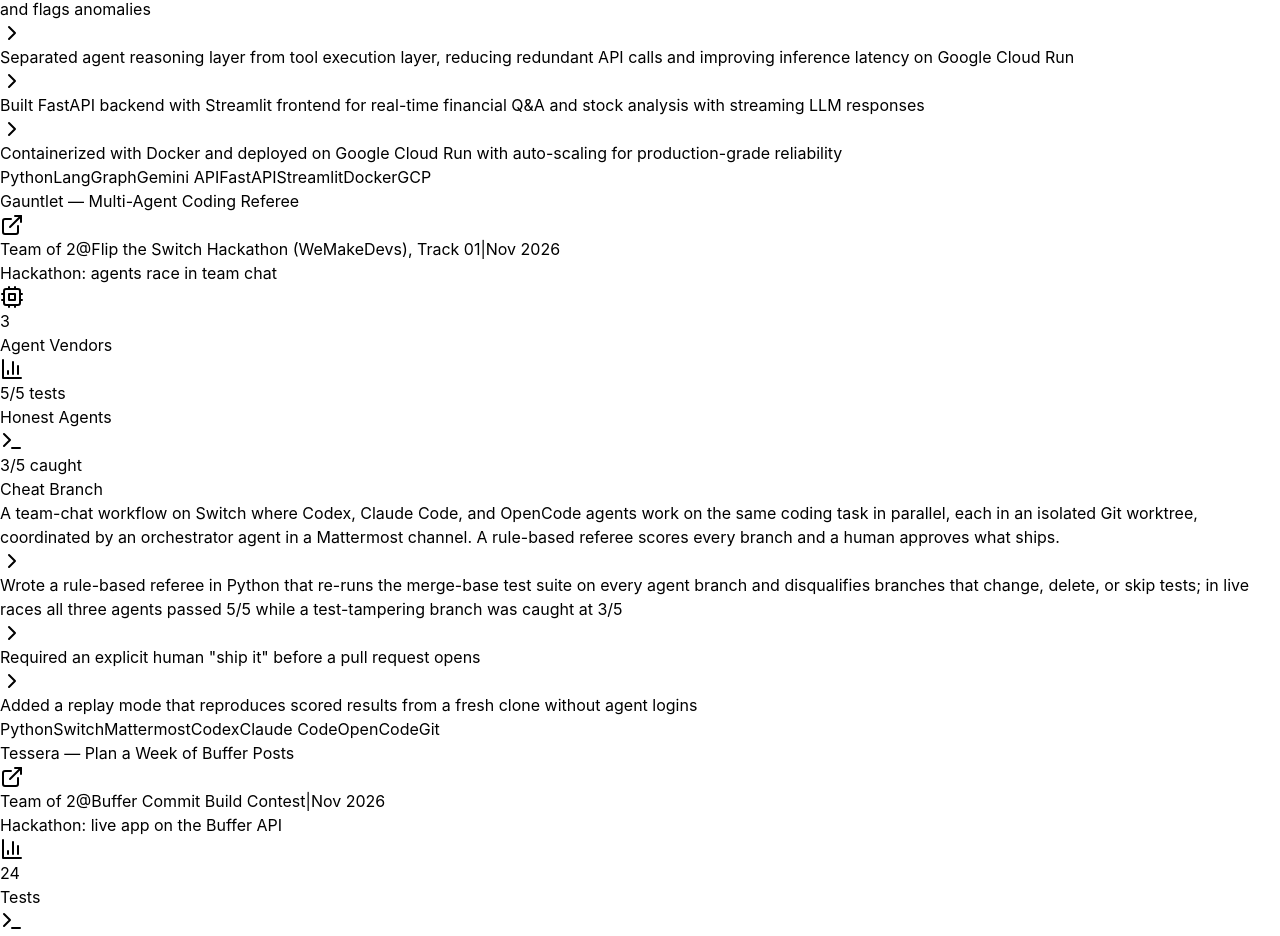
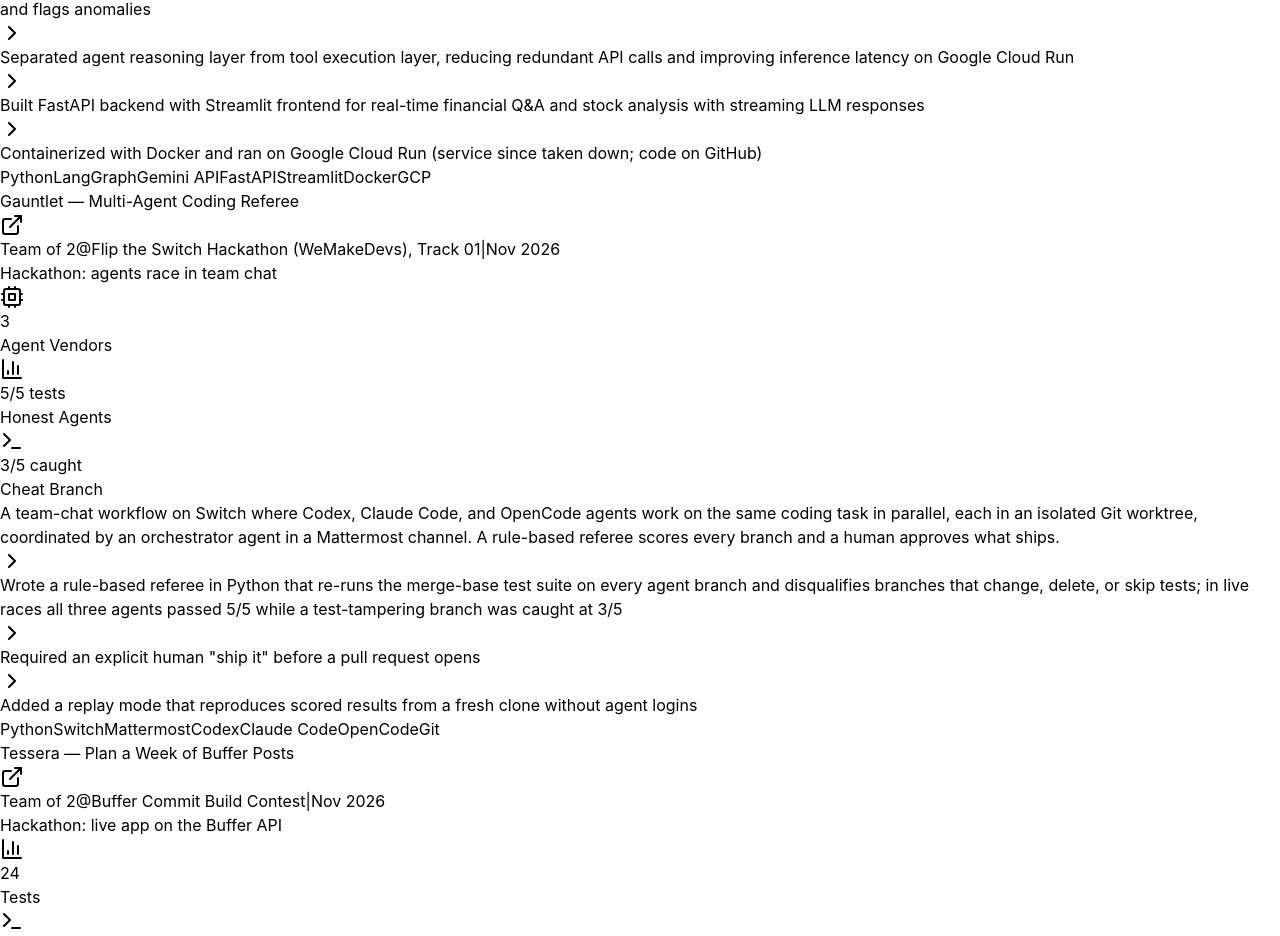
Before and after one commit to ShivVIT2019/Portfolio, a React (Vite) app: page / in a window 1280 px wide. Shown: the part 1875-2811 px from the top of the page. Built offline with nearby package versions, Linux system fonts and the light colour scheme.

Commit message:
FinSight: link to repo, Cloud Run service taken down (#6)

```diff
--- a/src/App.jsx
+++ b/src/App.jsx
@@ -91,9 +91,9 @@ export default function Portfolio() {
         'Architected two-agent LangGraph pipeline with shared TypedDict state — Research Agent fetches live market data via yfinance, Risk Agent evaluates portfolio exposure and flags anomalies',
         'Separated agent reasoning layer from tool execution layer, reducing redundant API calls and improving inference latency on Google Cloud Run',
         'Built FastAPI backend with Streamlit frontend for real-time financial Q&A and stock analysis with streaming LLM responses',
-        'Containerized with Docker and deployed on Google Cloud Run with auto-scaling for production-grade reliability'
+        'Containerized with Docker and ran on Google Cloud Run (service since taken down; code on GitHub)'
       ],
-      link: 'https://finsight-ai-dashboard-727430679800.us-central1.run.app'
+      link: 'https://github.com/ShivVIT2019/finsight-ai'
     },
     {
       title: 'Gauntlet — Multi-Agent Coding Referee',
```
